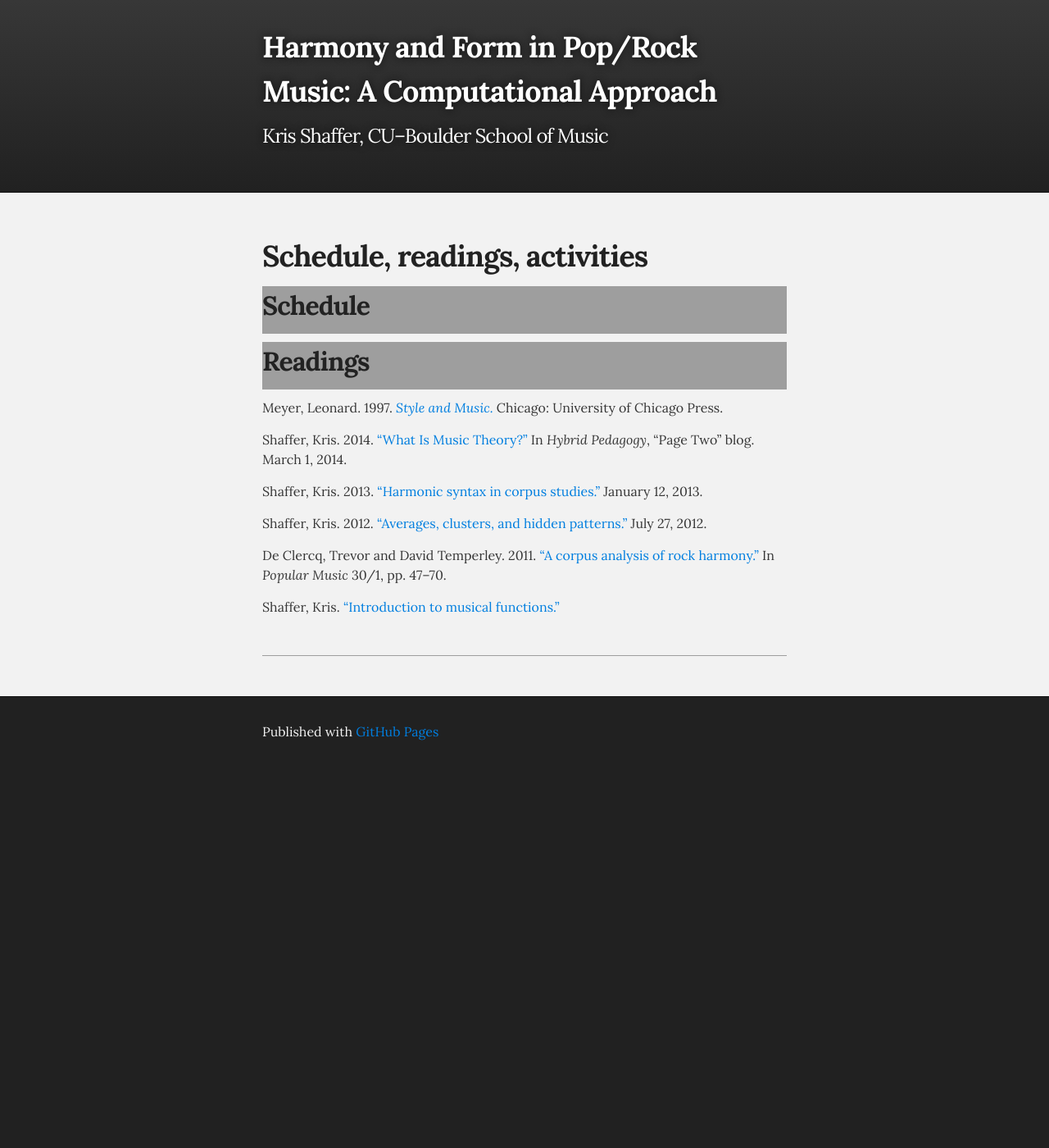
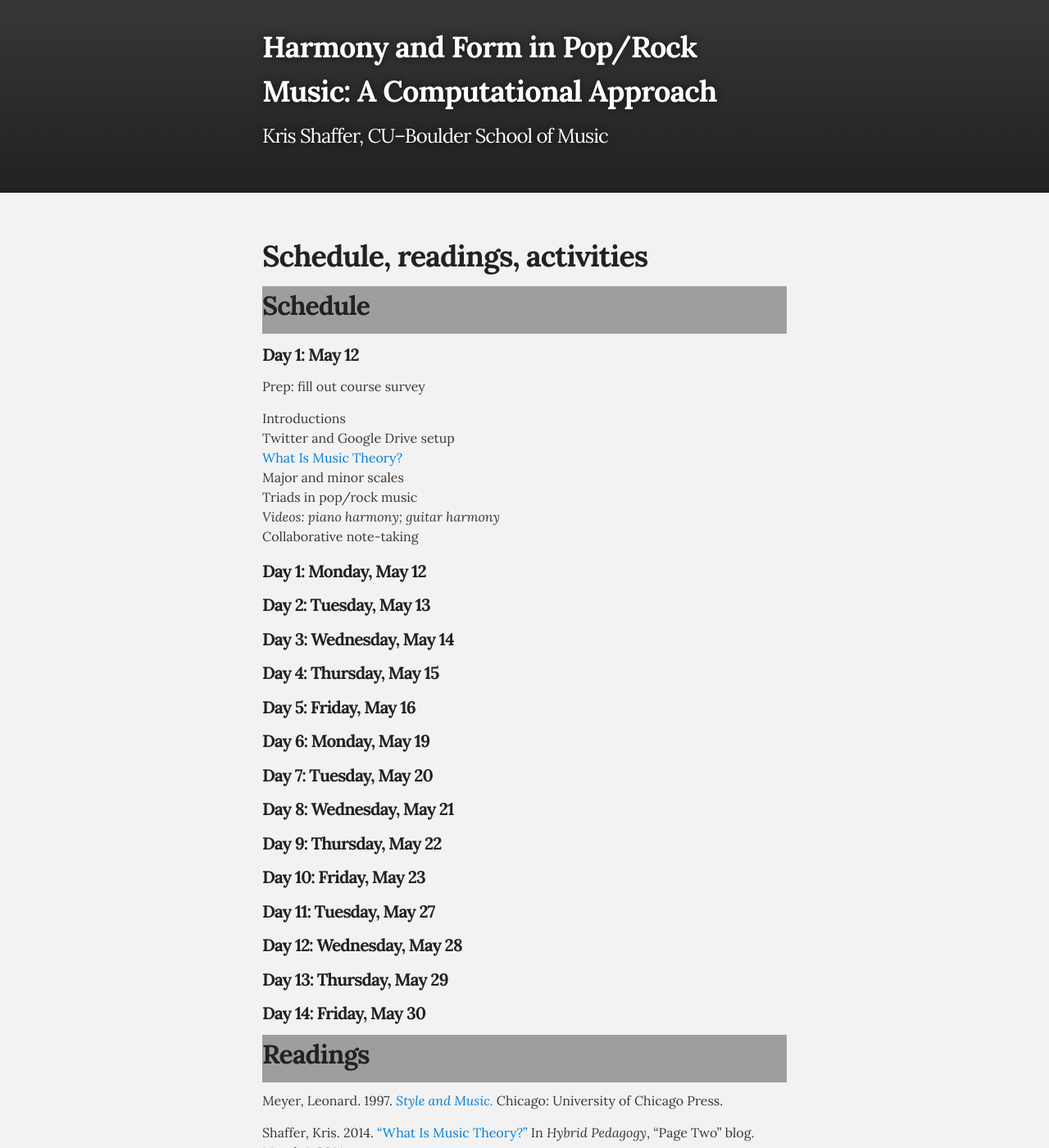
Before and after one commit to kshaffer/corpusmusic, a Jekyll site: the page built from schedule.md, in a window 1280 px wide and 1400 px high. Shown: the whole window at 82% size. Built offline with Jekyll 4.4.1, drawn with Linux system fonts in a browser that asks for light colours; Markdown is read by kramdown in place of the engine named in the settings.

Commit message:
skeleton schedule

```diff
--- a/schedule.md
+++ b/schedule.md
@@ -7,6 +7,76 @@ author: Kris Shaffer
 # {{ page.title }} #
 
 ## Schedule ##
+
+#### Day 1: May 12 ####
+
+Prep: fill out course survey
+
+Introductions
+Twitter and Google Drive setup
+[What Is Music Theory?](http://www.hybridpedagogy.com/page-two/music-theory/)
+Major and minor scales
+Triads in pop/rock music
+*Videos: piano harmony; guitar harmony*
+Collaborative note-taking
+
+#### Day 1: Monday, May 12 ####
+
+
+
+#### Day 2: Tuesday, May 13 ####
+
+
+
+#### Day 3: Wednesday, May 14 ####
+
+
+
+#### Day 4: Thursday, May 15 ####
+
+
+
+#### Day 5: Friday, May 16 ####
+
+
+
+#### Day 6: Monday, May 19 ####
+
+
+
+#### Day 7: Tuesday, May 20 ####
+
+
+
+#### Day 8: Wednesday, May 21 ####
+
+
+
+#### Day 9: Thursday, May 22 ####
+
+
+
+#### Day 10: Friday, May 23 ####
+
+
+
+#### Day 11: Tuesday, May 27 ####
+
+
+
+#### Day 12: Wednesday, May 28 ####
+
+
+
+#### Day 13: Thursday, May 29 ####
+
+
+
+#### Day 14: Friday, May 30 ####
+
+
+
+
 
 
 ## Readings ##
```
